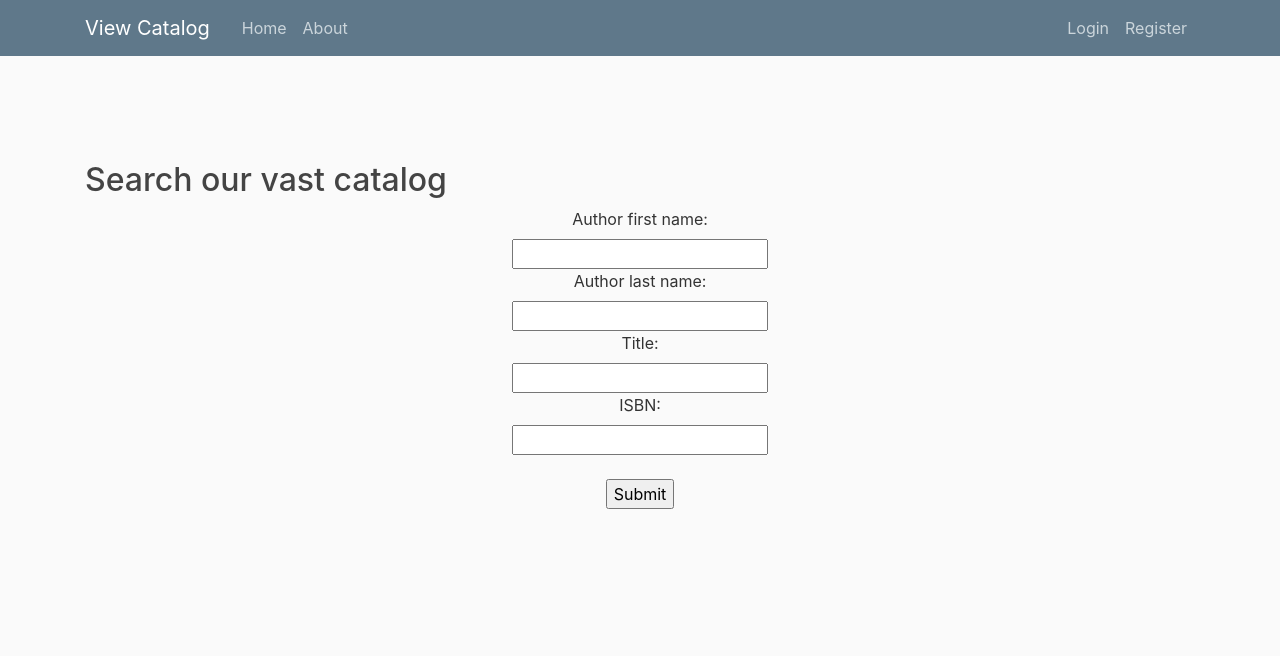
After one commit to harrisdurrani/Mylibrary, a Django app: page /website/catalog/ in a window 1280 px wide. The commit adds this page. Shown: the top 656 px of the page. Run offline with Django 3.2, Linux system fonts and the light colour scheme; parts of the project's set-up code (start-up, migrations or seed data) failed here and were passed over; some libraries are stand-ins or nearby versions.

Commit message:
added basic html files and registered paths

```diff
--- /dev/null
+++ b/library/website/static/website/main.css
@@ -0,0 +1,115 @@
+body,html {
+  background: #fafafa;
+  color: #333333;
+  margin-top: 5rem;
+  width: 100vw;
+  scroll-behavior: smooth;
+}
+
+h1, h2, h3, h4, h5, h6 {
+  color: #444444;
+}
+
+ul {
+  margin: 0;
+}
+
+img{
+    border-radius: 50%;
+    display: block;
+    margin: 0 auto;
+}
+
+.bg-steel {
+  background-color: #5f788a;
+}
+
+.site-header .navbar-nav .nav-link {
+  color: #cbd5db;
+}
+
+.site-header .navbar-nav .nav-link:hover {
+  color: #ffffff;
+}
+
+.site-header .navbar-nav .nav-link.active {
+  font-weight: 500;
+}
+
+.content-section {
+  background: #ffffff;
+  padding: 10px 20px;
+  border: 1px solid #dddddd;
+  border-radius: 3px;
+  margin-bottom: 20px;
+}
+
+.article-title {
+  color: #444444;
+}
+
+a.article-title:hover {
+  color: #428bca;
+  text-decoration: none;
+}
+
+.article-content {
+  white-space: pre-line;
+}
+
+.article-img {
+  height: 65px;
+  width: 65px;
+  margin-right: 16px;
+}
+
+.article-metadata {
+  padding-bottom: 1px;
+  margin-bottom: 4px;
+  border-bottom: 1px solid #e3e3e3
+}
+
+.article-metadata a:hover {
+  color: #333;
+  text-decoration: none;
+}
+
+.article-svg {
+  width: 25px;
+  height: 25px;
+  vertical-align: middle;
+}
+
+.account-img {
+  height: 125px;
+  width: 125px;
+  margin-right: 20px;
+  margin-bottom: 16px;
+}
+
+.account-heading {
+  font-size: 2.5rem;
+}
+
+form {
+  width: 50%;
+  height: 450px;
+  margin-left: 25%;
+  text-align: center;
+ }
+
+.grid-container {
+  display: grid;
+  height: 400px;
+  align-content: center;
+  grid-template-columns: auto auto;
+  grid-gap: 10px;
+  padding: 10px;
+}
+
+.grid-container > div {
+  background-color: rgba(255, 255, 255, 0.8);
+  text-align: center;
+  padding: 20px 0;
+  font-size: 30px;
+}
--- a/library/website/templates/website/base.html
+++ b/library/website/templates/website/base.html
@@ -3,7 +3,7 @@
 <html lang="en">
 <body>
 <head>
-  <title>My portfolio</title>
+  <title>My site</title>
     <!-- Required meta tags -->
     <meta charset="utf-8">
     <meta name="viewport" content="width=device-width, initial-scale=1, shrink-to-fit=no">
@@ -17,7 +17,7 @@
     <header class="site-header">
       <nav class="navbar navbar-expand-md navbar-dark bg-steel fixed-top">
         <div class="container">
-          <a class="navbar-brand mr-4" href="{% url 'website-home' %}">Download website</a>
+          <a class="navbar-brand mr-4" href="{% url 'website-catalog' %}">View Catalog</a>
           <button class="navbar-toggler" type="button" data-toggle="collapse" data-target="#navbarToggle" aria-controls="navbarToggle" aria-expanded="false" aria-label="Toggle navigation">
           <span class="navbar-toggler-icon"></span>
           </button>
--- /dev/null
+++ b/library/website/templates/website/catalog.html
@@ -0,0 +1,18 @@
+{% extends "website/base.html" %}
+{% load static %}
+
+{% block content %}
+
+<h2>Search our vast catalog</h2>
+<form>
+	<label for="fname">Author first name:</label><br>
+	<input type="text" id="fname" name="fname" value=""><br>
+	<label for="lname">Author last name:</label><br>
+	<input type="text" id="lname" name="lname" value=""><br>
+	<label for="title">Title:</label><br>
+	<input type="text" id="title" name="title" value=""><br>
+	<label for="isbn">ISBN:</label><br>
+	<input type="text" id="isbn" name="isbn" value=""><br><br>
+	<input type="submit" value="Submit">
+  </form>
+{% endblock content %}
--- a/library/website/urls.py
+++ b/library/website/urls.py
@@ -5,4 +5,5 @@ from . import views
 urlpatterns = [
     path('', views.home, name='website-home'),
     path('about/', views.about, name='website-about'),
+    path('catalog/', views.catalog, name='website-catalog'),
 ]
--- a/library/website/views.py
+++ b/library/website/views.py
@@ -8,3 +8,6 @@ def home(request):
 
 def about(request):
     return render(request, 'website/about.html')
+
+def catalog(request):
+    return render(request, 'website/catalog.html')
```
Also changed, not shown: library/website/templates/website/home.html (+10 -1 lines).
